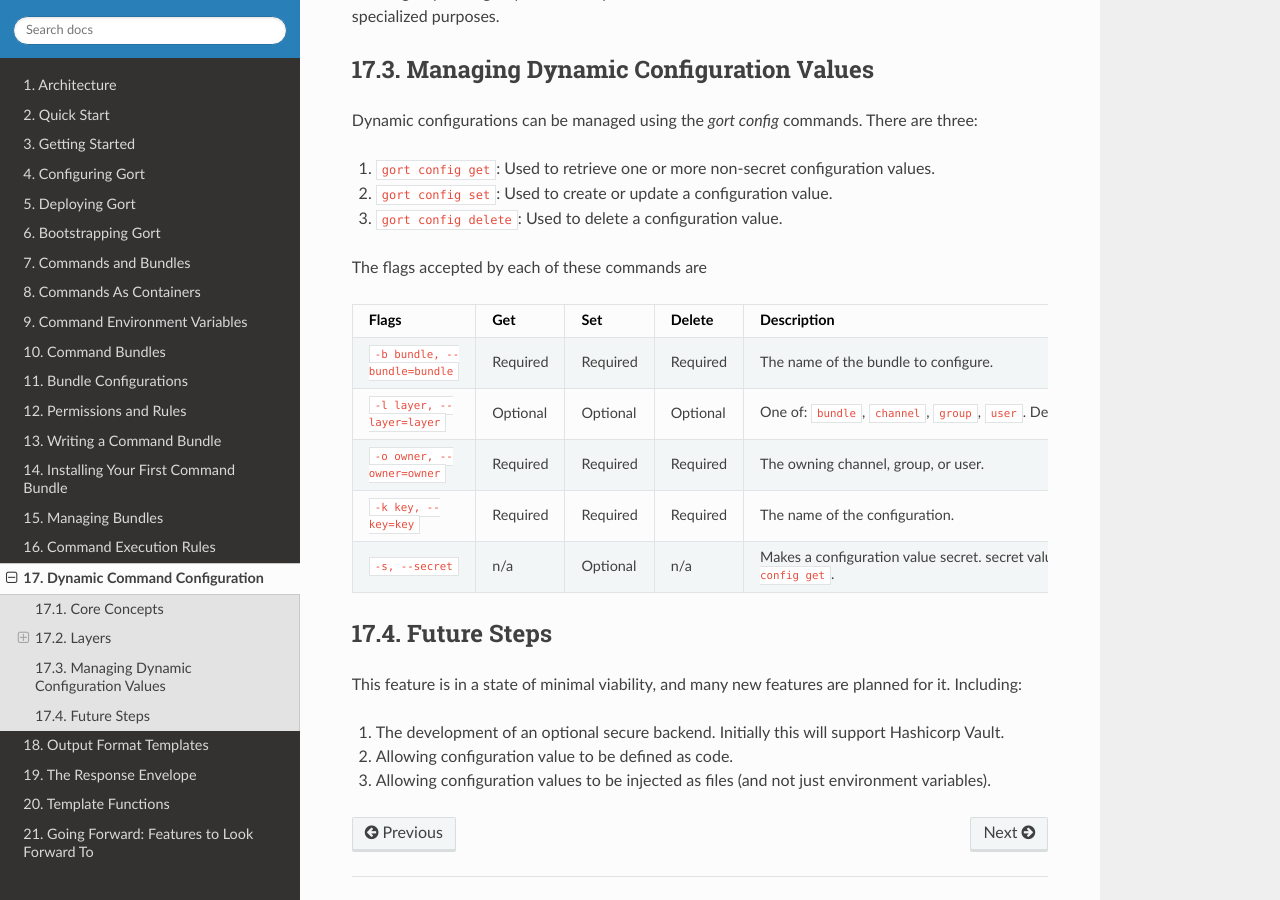
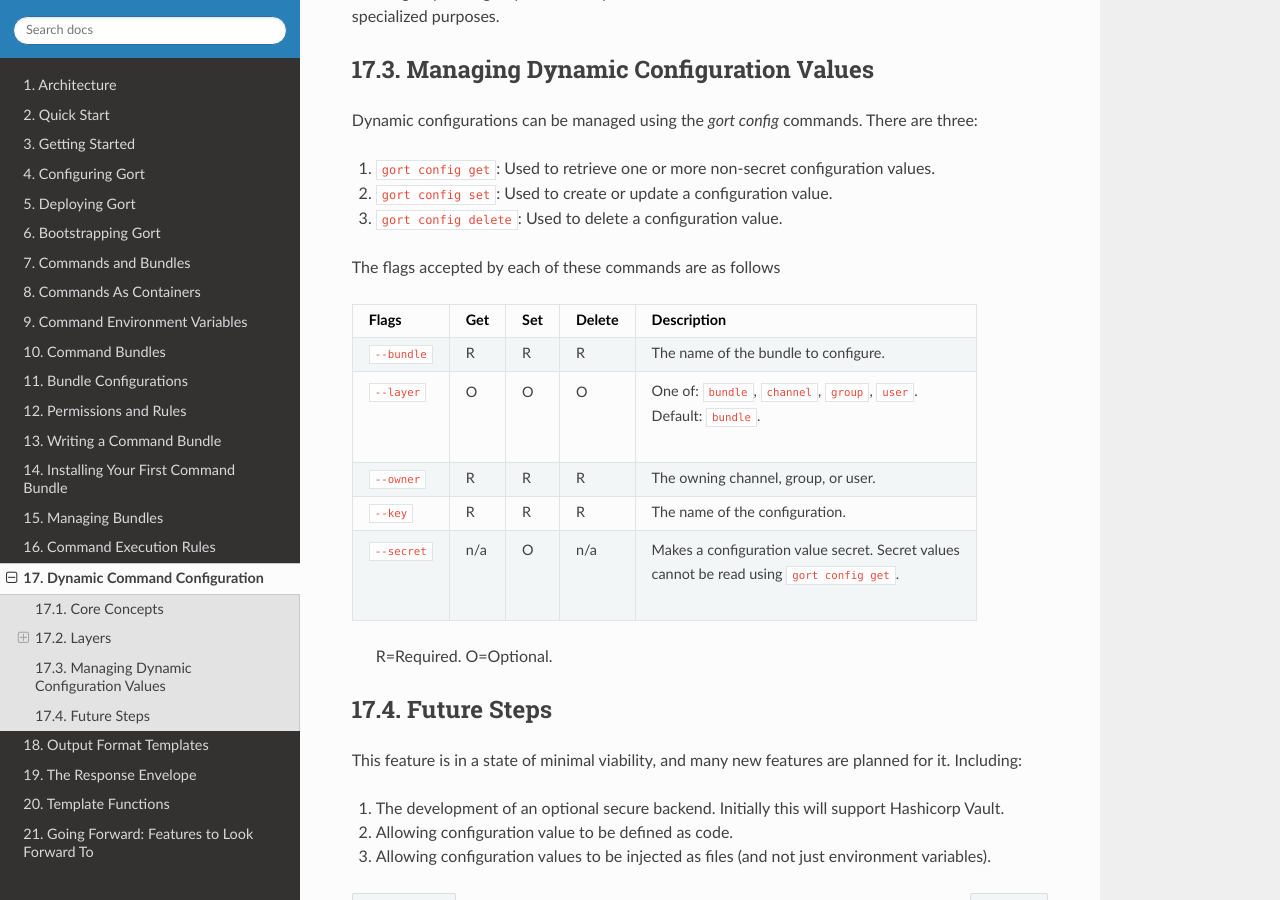
Before and after one commit to getgort/gort-guide, a Sphinx documentation site: the page built from guide/source/sections/dynamic-command-configuration.rst, in a window 1280 px wide and 900 px high, scrolled down 2421 px. Built offline with Sphinx 7.4.7 and the Read the Docs theme 2.0.0, drawn with Linux system fonts in a browser that asks for light colours.

Commit message:
Formatting of dynamic configuration table (#10)
* Formatting

```diff
--- a/guide/source/sections/dynamic-command-configuration.rst
+++ b/guide/source/sections/dynamic-command-configuration.rst
@@ -106,21 +106,25 @@
 2. ``gort config set``: Used to create or update a configuration value.
 3. ``gort config delete``: Used to delete a configuration value.
 
-The flags accepted by each of these commands are
+The flags accepted by each of these commands are as follows
 
-+--------------------------------+----------+----------+----------+--------------------------------------------------------------------------------------------+
-| Flags                          | Get      | Set      | Delete   | Description                                                                                |
-+================================+==========+==========+==========+============================================================================================+
-| ``-b bundle, --bundle=bundle`` | Required | Required | Required | The name of the bundle to configure.                                                       |
-+--------------------------------+----------+----------+----------+--------------------------------------------------------------------------------------------+
-| ``-l layer, --layer=layer``    | Optional | Optional | Optional | One of: ``bundle``, ``channel``, ``group``, ``user``. Default: ``bundle``.                 |
-+--------------------------------+----------+----------+----------+--------------------------------------------------------------------------------------------+
-| ``-o owner, --owner=owner``    | Required | Required | Required | The owning channel, group, or user.                                                        |
-+--------------------------------+----------+----------+----------+--------------------------------------------------------------------------------------------+
-| ``-k key, --key=key``          | Required | Required | Required | The name of the configuration.                                                             |
-+--------------------------------+----------+----------+----------+--------------------------------------------------------------------------------------------+
-| ``-s, --secret``               | n/a      | Optional | n/a      | Makes a configuration value secret. secret values cannot be read using ``got config get``. |
-+--------------------------------+----------+----------+----------+--------------------------------------------------------------------------------------------+
++---------------+------+-----+--------+--------------------------------------------------------+
+| Flags         | Get  | Set | Delete | Description                                            |
++===============+======+=====+========+========================================================+
+| ``--bundle``  | R    | R   | R      | The name of the bundle to configure.                   |
++---------------+------+-----+--------+--------------------------------------------------------+
+|| ``--layer``  || O   || O  || O     || One of: ``bundle``, ``channel``, ``group``, ``user``. |
+||              ||     ||    ||       || Default: ``bundle``.                                  |
++---------------+------+-----+--------+--------------------------------------------------------+
+| ``--owner``   | R    | R   | R      | The owning channel, group, or user.                    |
++---------------+------+-----+--------+--------------------------------------------------------+
+| ``--key``     | R    | R   | R      | The name of the configuration.                         |
++---------------+------+-----+--------+--------------------------------------------------------+
+|| ``--secret`` || n/a || O  || n/a   || Makes a configuration value secret. Secret values     |
+||              ||     ||    ||       || cannot be read using ``gort config get``.             |
++---------------+------+-----+--------+--------------------------------------------------------+
+
+    R=Required. O=Optional.
 
 .. Here, the ``--layer`` option is not required; if not specified, "base"
 .. is always the default.
```
